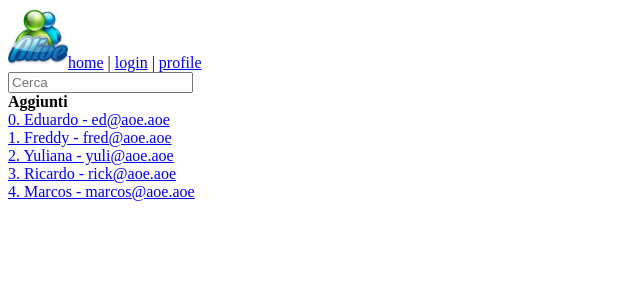
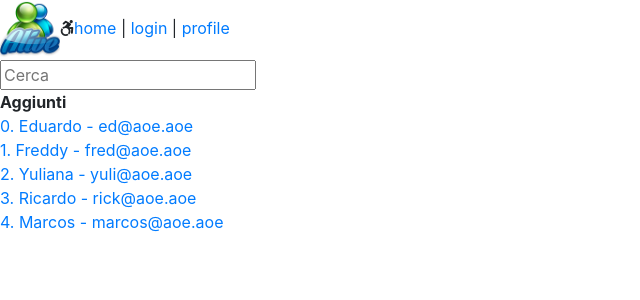
Before and after one commit to developerG27/messanger-clone-angular, an Angular app: page / in a window 1280 px wide. Shown: the top 300 px of the page, without its empty margins (0-640 px from the left). Built offline with nearby package versions, Linux system fonts and the light colour scheme.

Commit message:
caricati bootstrap e fontawesome

```diff
--- a/angular.json
+++ b/angular.json
@@ -23,6 +23,8 @@
               "src/assets"
             ],
             "styles": [
+              "../messanger-clone/node_modules/bootstrap/dist/css/bootstrap.css",
+              "../messanger-clone/node_modules/@fortawesome/fontawesome-free/css/all.css",
               "src/styles.css"
             ],
             "scripts": []
--- a/package.json
+++ b/package.json
@@ -20,6 +20,8 @@
     "@angular/platform-browser": "^6.0.0",
     "@angular/platform-browser-dynamic": "^6.0.0",
     "@angular/router": "^6.0.0",
+    "@fortawesome/fontawesome-free": "5.8.1",
+    "bootstrap": "4.3.1",
     "core-js": "^2.5.4",
     "rxjs": "6.0.0",
     "zone.js": "^0.8.26"
--- a/src/app/menu/menu.component.html
+++ b/src/app/menu/menu.component.html
@@ -1,4 +1,5 @@
 <img id="main-logo" src="../../assets/img/logo_live.png" alt="Logo Messanger">
+<i class="fab fa-accessible-icon"></i>
 <a routerLink="/home">home</a> |
 <a routerLink="/login">login</a> |
 <a routerLink="/profile">profile</a>
```
Also changed, not shown: 1 other file (tests, documents, lock files or other folders).
